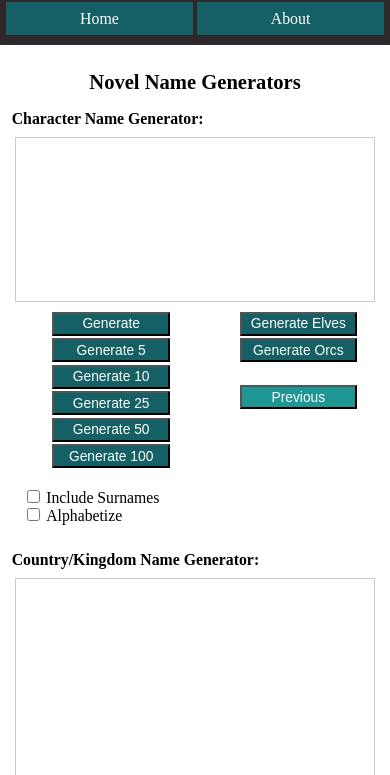
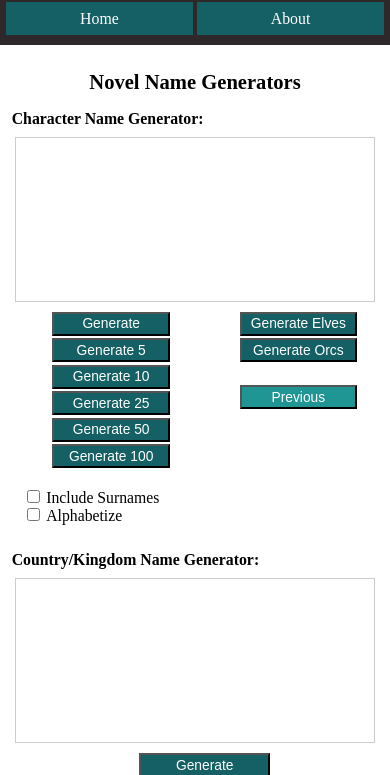
Before and after one commit to codyheadings/name-generator, a website: page index.html in a window 390 px wide. Shown: the part 69-844 px from the top of the page. Drawn offline with Linux system fonts and the light colour scheme; a web font is replaced by a local one.

Commit message:
fixed country output display for smaller screen sizes

```diff
--- a/style.css
+++ b/style.css
@@ -377,10 +377,12 @@ footer a{
         font-size: calc(6px + 1vw);
         min-height: 225px;
         max-height: 635px;
-        overflow-y: auto;
-        border: 1px solid #ccc;
-        padding: 10px;
-        font-family: Arial, sans-serif;
+    }
+
+    #country-output{
+        font-size: calc(6px + 1vw);
+        min-height: 225px;
+        max-height: 635px;
     }
 
     main button{
@@ -490,10 +492,12 @@ footer a{
         font-size: calc(6px + 1vw);
         min-height: 175px;
         max-height: 600px;
-        overflow-y: auto;
-        border: 1px solid #ccc;
-        padding: 10px;
-        font-family: Arial, sans-serif;
+    }
+
+    #country-output{
+        font-size: calc(6px + 1vw);
+        min-height: 175px;
+        max-height: 600px;
     }
 
     main button{
@@ -581,9 +585,11 @@ footer a{
         font-size: calc(6px + 1.3vw);
         min-height: 165px;
         max-height: 750px;
-        overflow-y: auto;
-        border: 1px solid #ccc;
-        padding: 10px;
-        font-family: Arial, sans-serif;
+    }
+
+    #country-output{
+        font-size: calc(6px + 1.3vw);
+        min-height: 165px;
+        max-height: 750px;
     }
 }
```
